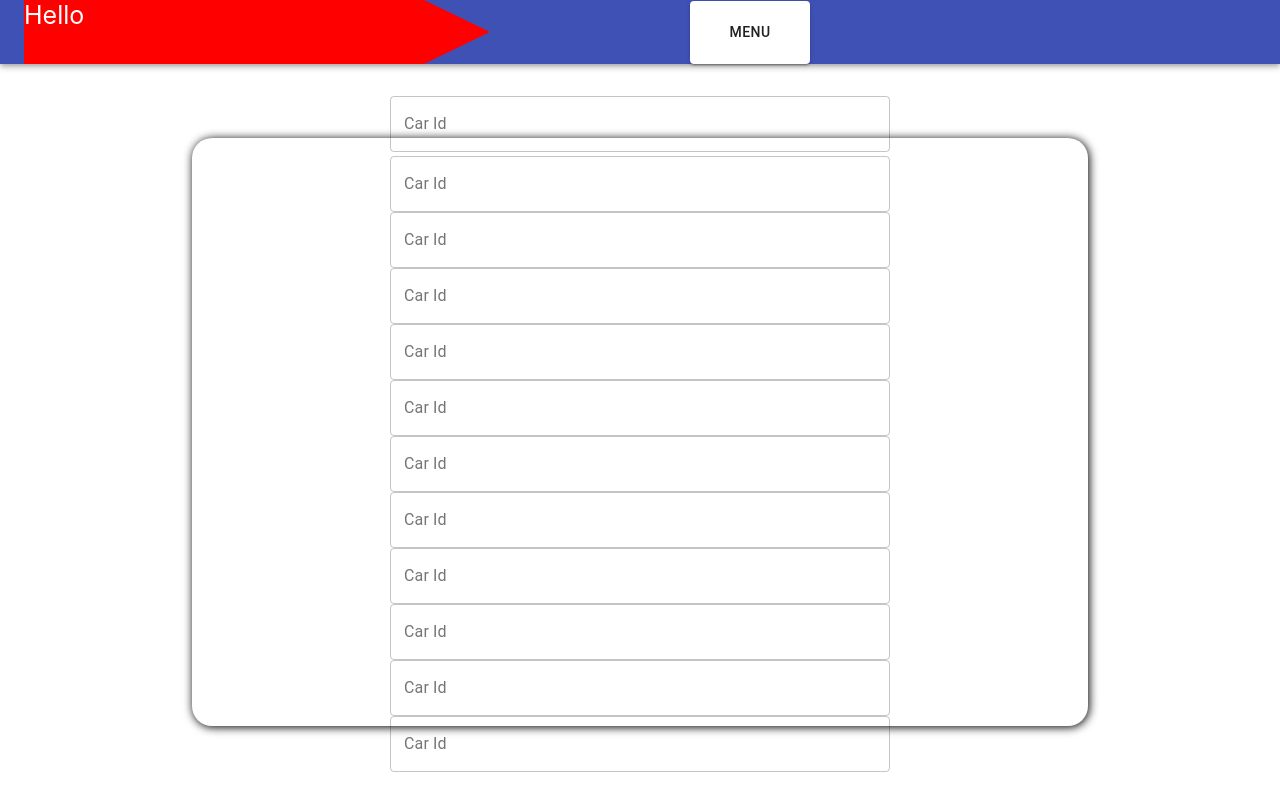
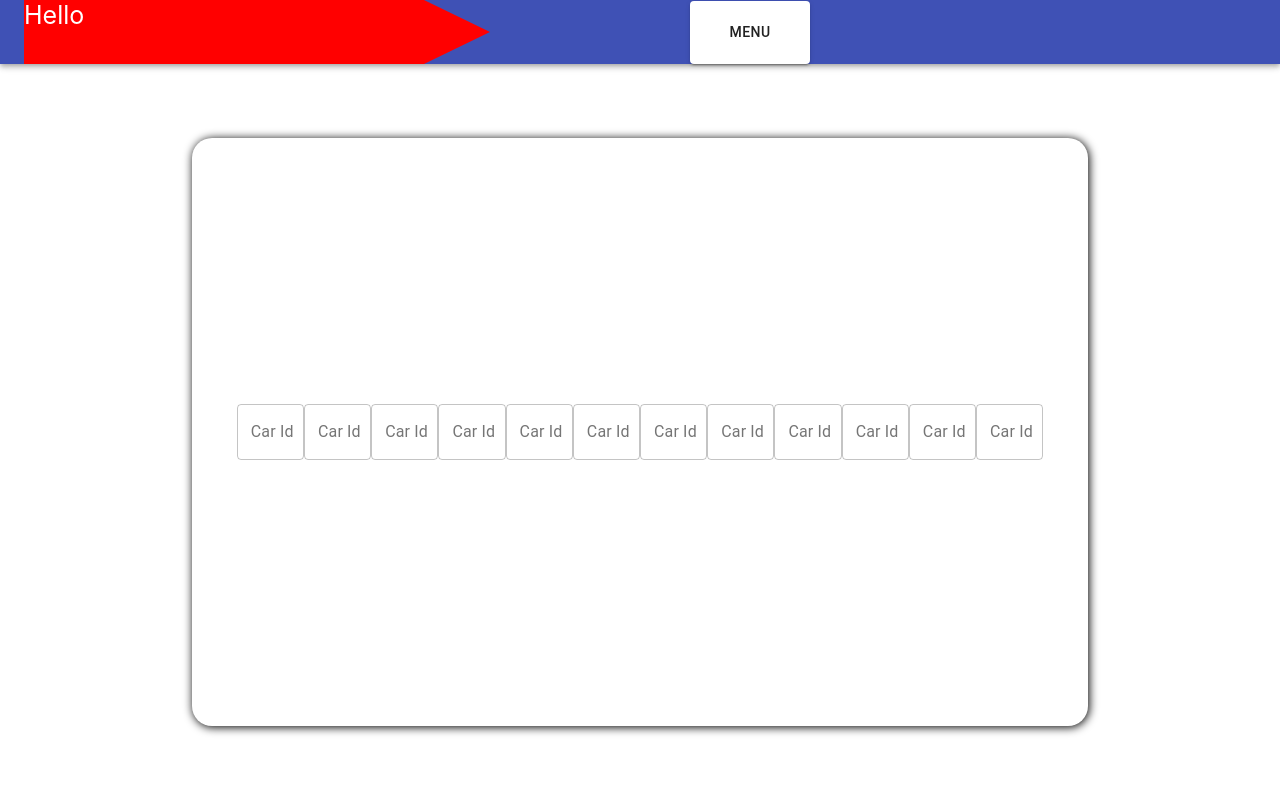
Before and after one commit to Upeksha1214/carRentalSystem, a React (Create React App) app in the folder front-end/: page / in a window 1280 px wide. Built offline with nearby package versions, Linux system fonts and the light colour scheme.

Commit message:
'updated'

```diff
--- a/front-end/src/pages/admin/carAdd/carAdd.jsx
+++ b/front-end/src/pages/admin/carAdd/carAdd.jsx
@@ -7,7 +7,6 @@ import Button from '@material-ui/core/Button';
 
 import AppBar from '@material-ui/core/AppBar';
 import Toolbar from '@material-ui/core/Toolbar';
-import Grid from "@material-ui/core/Grid";
 
 
 class CarAdd extends Component {
@@ -54,13 +53,6 @@ class CarAdd extends Component {
 
                             <div className={classes.form}>
 
-                                <Grid style={{width:'100%' , height : '100%'}} justifyContent={'center'} container spacing={1}>
-                                    <Grid item>
-                                        <div className={classes.item}>
-                                            <TextField style={{width:'500px'}} id="outlined-basic" label="Car Id" variant="outlined"/>
-                                        </div>
-                                    </Grid>
-
                                 <TextField style={{width:'500px'}} id="outlined-basic" label="Car Id" variant="outlined"/>
                                 <TextField style={{width:'500px'}} id="outlined-basic" label="Car Id" variant="outlined"/>
                                 <TextField style={{width:'500px'}} id="outlined-basic" label="Car Id" variant="outlined"/>
@@ -72,7 +64,7 @@ class CarAdd extends Component {
                                 <TextField style={{width:'500px'}} id="outlined-basic" label="Car Id" variant="outlined"/>
                                 <TextField style={{width:'500px'}} id="outlined-basic" label="Car Id" variant="outlined"/>
                                 <TextField style={{width:'500px'}} id="outlined-basic" label="Car Id" variant="outlined"/>
-                                </Grid>
+                                <TextField style={{width:'500px'}} id="outlined-basic" label="Car Id" variant="outlined"/>
                             </div>
 
                         </div>
```
